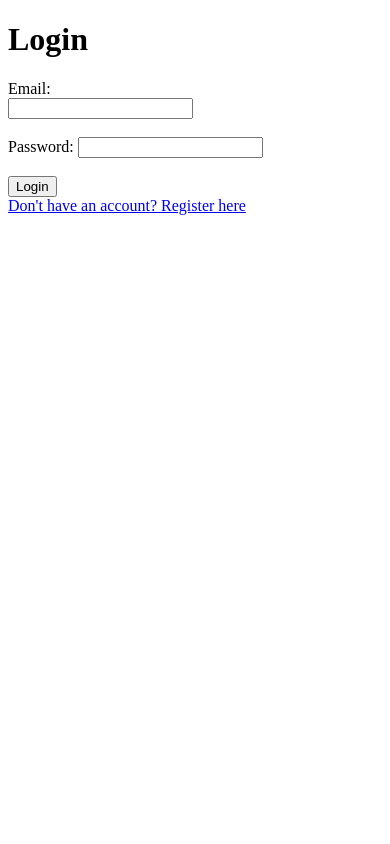
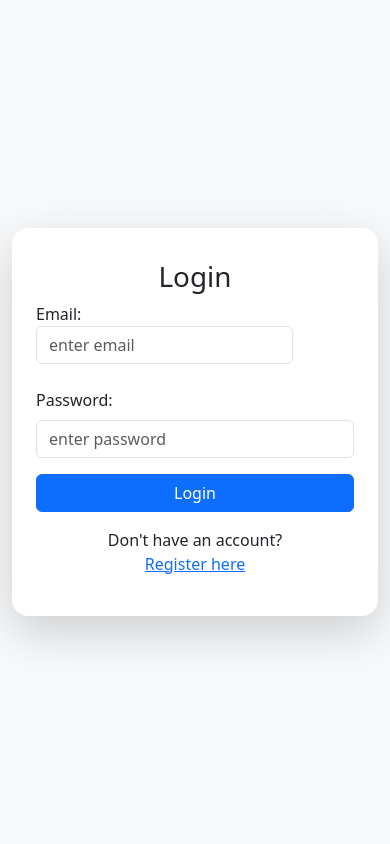
Before and after one commit to Khushii412/certificateVault, a Flask app: page /login in a window 390 px wide. Run offline with Flask 3, Linux system fonts and the light colour scheme; some libraries are stand-ins or nearby versions.

Commit message:
UI for login and registration page

```diff
--- a/templates/dashboard.html
+++ b/templates/dashboard.html
@@ -8,9 +8,9 @@
 </head>
 <body>
      <nav class="navbar navbar-expand-lg navbar-dark bg-dark">
-            <div class="container-fluid">
-                <a class="navbar-brand" href="/dashboard" >CertificateVault</a>
-                <div class="d-flex">
+            <div class="container-fluid d-flex">
+                <a class="navbar-brand" href="/dashboard " >CertificateVault</a>
+                <div class="d-flex justify-content-around">
                     <a href="/dashboard" class="btn btn-outline-light btn-sm me-2">Dashboard</a>
                     <a href="/certificates" class="btn btn-outline-light btn-sm me-2">My Certificates</a>
                     <a href="/logout" class="btn btn-danger  btn-sm">Logout</a>
--- a/templates/login.html
+++ b/templates/login.html
@@ -4,21 +4,36 @@
     <meta charset="UTF-8">
     <meta name="viewport" content="width=device-width, initial-scale=1.0">
     <title>Login-page</title>
+    <link href="https://cdn.jsdelivr.net/npm/bootstrap@5.3.0/dist/css/bootstrap.min.css" rel="stylesheet">
+   <link href="https://fonts.googleapis.com/css2?family=Poppins&display=swap" rel="stylesheet">
+</head>
+<body class = "bg-light d-flex align-items-center" style="height: 100vh;">
+    <div class="container">
+        <div class="row justify-content-center">
+            <div class="col-md-4">
+                <div class="card shadow-lg border-0 rounded-4">
+                    <div class="card-body p-4">
+                        <h1 class="text-center m-2">Login</h1>
 
-</head>
-<body>
-    <h1>Login</h1>
+                        <form method="POST">
+                            <div class="mb-3 form-group">
+                                <label class="form-label">Email:</labrl><br>
+                                <input type="email" name="email" required class="form-control" placeholder="enter email">
+                            </div>
+                            <div class="mb-3 form-group">
+                                <label class="form-label">Password:</label>
+                                <input type="password" name="password" class="form-control" required placeholder="enter password">
+                            </div>
 
-    <form method="POST">
-        <label>Email:</labrl><br>
-        <input type="email" name="email" required><br><br>
-
-        <label>Password:</label>
-        <input type="password" name="password" required><br><br>
-
-        <button type="submit">Login</button>
-        </form>
-        <br>
-        <a href="/register">Don't have an account? Register here</a>
+                            <button type="submit" class="btn btn-primary w-100">Login</button>
+                        </form>
+                            <p class="text-center mt-3">Don't have an account? <br>
+                                <a href="/register">Register here</a>
+                            </p>
+                    </div>
+                </div>
+            </div>
+        </div>
+    </div>
 </body>
 </html>
```
Also changed, not shown: templates/register.html (+30 -16 lines).
